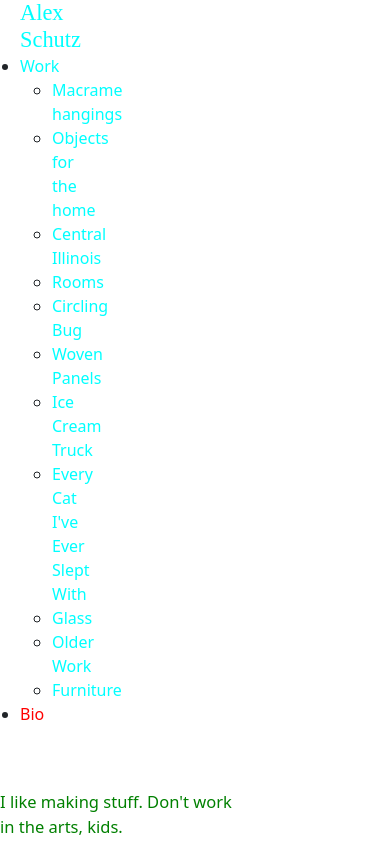
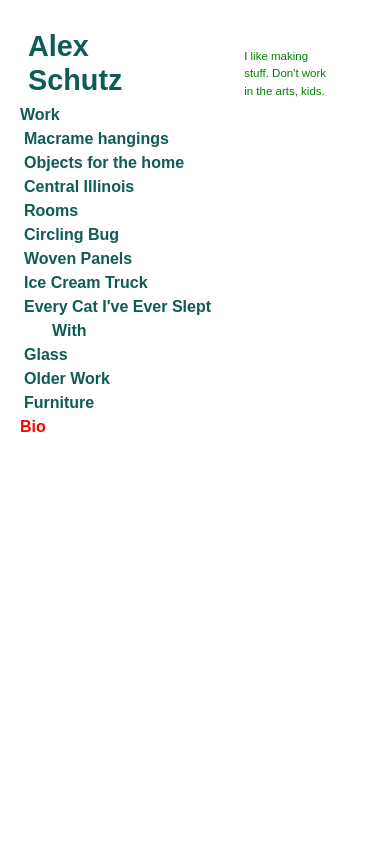
Before and after one commit to soccermomhair/art_website, a Flask app: page /about in a window 390 px wide. After the commit the page ends 432 px from the top, so only its background shows below. Run offline with Flask 3, Linux system fonts and the light colour scheme.

Commit message:
work page indentation

```diff
--- a/static/css/styles.css
+++ b/static/css/styles.css
@@ -5,19 +5,51 @@
     /* height: 100vh; */
     /* height: 100vh; */
     /* top: 0; */
-    /* font-family: Rozha One, serif; */
-    font-size: calc(15px + 0.390625vw);
+    font-family: Nunito, sans-serif;
+    font-size: calc(10px + 0.390625vw);
     /* overflow: hidden; */
 }
 
+.col a {
+    justify-self: center;
+}
 
+h1 a {
+    font-family: Nunito, sans-serif;
+    font-weight: 700;
+    font-size: 1.8rem;
+    margin-bottom: 0rem;
+    margin-left: 1rem;
+    color: magenta;
+    display: flex;
+    margin-top: 0.5em;
+}
+
+.main {
+    display: flex;
+    flex-direction: row;
+    overflow-y: hidden;
+    overflow-x: hidden;
+}
+
+.main h1 {}
+
+.sidebar li {
+    list-style-type: none;
+}
+
+.sidebar li {
+    padding-bottom: 0em;
+}
 
 .tnails_small {
-    width: 65%;
-    height: 75vh;
-    padding-left: 2rem;
+    width: 85%;
+    /* height: 10%; */
+    /* padding-left: 2rem; */
     /* flex-wrap: wrap; */
+    align-content: center;
     display: flex;
+    padding-right: 1em;
     /* flex-direction: column; */
     /* float: right; */
     /* max-height: 100vh; */
@@ -205,34 +240,50 @@
         opacity: 1
     }
 } */
+/* ul {
+    text-indent: 1em each-line;
+} */
 
+/* li {
+    list-style-type: square;
+} */
 
 .sidebar {
     /* float: left; */
-    width: 35%;
-    /* height: 100vh; */
+    /* width: 35%; */
+    height: 100vh;
     /* display: flex; */
     /* width: 100%; */
     flex-direction: column;
-    padding-right: 2%;
+    /* padding-right: 5px; */
     flex-wrap: nowrap;
-
     background-color: white;
-
+    /* overflow: auto; */
     /* justify-content: space-around; */
     /* height: auto; */
     /* max-height: 100vh; */
     /* font-size: 100%; */
 }
 
-.body h1 {
-    font-family: Rozha One, serif;
+.sidebar ul {
+    ul {
+        text-indent: -1.75rem;
+        list-style-type: none;
+        /* font-size: 2vw; */
+
+    }
+}
+
+.sidebar h1 {
+    /* font-family: Crimson Text, serif; */
+    font-family: Nunito, sans-serif;
+    font-weight: 700;
     font-size: 1.8rem;
     margin-bottom: 0rem;
     margin-left: 1rem;
     color: magenta;
     display: flex;
-    /* margin-top: 0; */
+    margin-top: 0.5em;
 }
 
 .sidebar h2 {
@@ -241,7 +292,9 @@
 
 .sidebar a {
     /* font-size: 1cap; */
-    color: aqua;
+    font-family: Nunito, sans-serif;
+    color: rgb(15, 91, 86);
+    /* list-style-type: circle; */
     /* flex-wrap: nowrap; */
 }
 
@@ -270,23 +323,40 @@
 
 .landing {
     width: 100%;
-    /* display: block; */
+    /* This is an issue */
+    display: flex;
 }
 
+
 .landing img {
-    width: calc(100vw - 35%);
-    float: right;
+    /* width: calc(100vw - 35%); */
+    /* width: 70%; */
+    margin-top: auto;
+    /* float: inline-start; */
+    /* margin-right: 0rem; */
+    /* max-height: 100%; */
+    max-width: 100%;
+    object-fit: contain;
+    padding: 0rem 5px;
+    justify-content: center;
+    align-self: center;
     /* position: absolute; */
     /* object-fit: fill; */
-    /* height: 100%; */
-    /* color: aqua;} */
+    height: 100vh;
+    background-color: magenta;
 }
 
-ul li {
+.sidebar a {
+    font-weight: bold;
+}
 
+ul {
+    /* list-style-type: circle; */
+    /* color: rgb(15, 91, 86); */
     /* margin-bottom: 3px; */
-    /* list-style-type: none; */
-    text-decoration: none;
+    /* text-decoration: none; */
+    /* font-weight: 700; */
+    /* text-indent: -1em; */
 
 }
 
@@ -373,24 +471,47 @@
     }
 
     .sidebar>ul {
-
-        padding: 0 20px;
-        /* font-size: 0.75rem; */
+        /* font-weight: bold; */
+        padding: 0px 5px 0px 20px;
+        /* list-style-type: circle; */
+        font-size: 10px;
         /* height: 60vh; */
         /* max-width: 100%; */
+        /* text-indent: -1em; */
     }
 
     .sidebar li {
         font-size: 1.0rem;
+        font-weight: 900;
+        /* padding-bottom: 20px; */
+        /* text-indent: 1em; */
+
     }
+
+    /*
+    .sidebar h3 {
+        font-size: 1.1rem;
+    } */
+
+    /* .sidebar li::before {
+        content: "•";
+        color: rgb(15, 91, 86);
+    } */
 
     .sidebar a {
         /* font-size: 1rem; */
         width: 60%;
+        /* text-indent: -1em; */
+        /* font-weight: bolder; */
     }
 
     .landing_group h1 {
         font-size: 1.4rem;
+    }
+
+    body h1 {
+        /* margin-left: 0.5rem; */
+        /* margin-top: 0.5rem; */
     }
 
     h1 {
@@ -403,21 +524,22 @@
 
     .main .sidebar {
 
-        width: 25%;
+        /* width: 25%; */
+        width: 100vw;
         max-height: 100vh;
 
     }
 
     .main .tnails_small {
-        width: 65%;
+        /* width: 65%; */
         /* height: 60vh; */
-        padding-left: 2rem;
+        /* padding-left: 2rem; */
         /* padding-bottom: -1rem; */
         /* flex-wrap: wrap; */
         display: flex;
         /* flex-direction: column; */
         /* float: right; */
-        /* max-height: 100vh; */
+        max-height: 100vh;
     }
 
 }
@@ -426,54 +548,74 @@
 
 
     .sidebar>ul {
-
-        padding: 0 20px;
-        /* font-size: 0.75rem; */
+        /* font-weight: bold; */
+        /* padding: 0 20px; */
+        list-style-type: none;
+        /* font-size: calc(10px + 0.390625vw); */
+        font-size: 1vw;
         /* height: 60vh; */
         /* max-width: 100%; */
+
     }
 
     .sidebar li {
         font-size: 1.0rem;
+        /* text-indent: -1rem; */
+
     }
 
     .sidebar a {
         /* font-size: 1rem; */
+        /* font-weight: 900; */
         width: 60%;
+        /* list-style-type: circle; */
     }
 
     .landing_group h1 {
-        font-size: 1.3rem;
+        /* font-size: 1.3rem; */
     }
 
-    h1 {
-        &>a {
-            font-size: 1.4rem;
-            color: rgb(201, 22, 177);
-            padding-left: 0.75rem;
-        }
+    h1 a {
+        font-family: Nunito, sans-serif;
+        font-weight: 700;
+        font-size: 1.8rem;
+        margin-bottom: 0rem;
+        margin-left: 0.5rem;
+        color: magenta;
+        display: flex;
+        margin-top: 0.5em;
     }
 
+
     .sidebar h1 {
-        font-family: Rozha One, serif;
-        font-size: 1.3rem;
-        margin-bottom: 0rem;
+        /* font-family: Rozha One, serif; */
+        /* font-family: Nunito, sans-serif; */
+        /* font-weight: 700; */
+        /* font-size: 1.3rem; */
+        margin-bottom: 5px;
         margin-left: 0.5rem;
         color: magenta;
         display: flex;
     }
 
+    .sidebar h3 {
+        font-size: 1.2rem;
+    }
+
     .main .sidebar {
 
-        width: 25%;
+        /* width: 30%; */
         max-height: 100vh;
+        /* font-size: 0.25rem; */
 
     }
 
     .main .tnails_small {
-        width: 65%;
+        /* width: 65%; */
         /* height: 60vh; */
-        padding-left: 2rem;
+        /* padding: 0rem 1rem; */
+        overflow: hidden;
+        justify-items: center;
         /* padding-bottom: -1rem; */
         /* flex-wrap: wrap; */
         display: flex;
```
Also changed, not shown: other parts of static/css/styles.css (+64 -18 lines), templates/index.html (+11 -5 lines), templates/work.html (+18 -11 lines).
